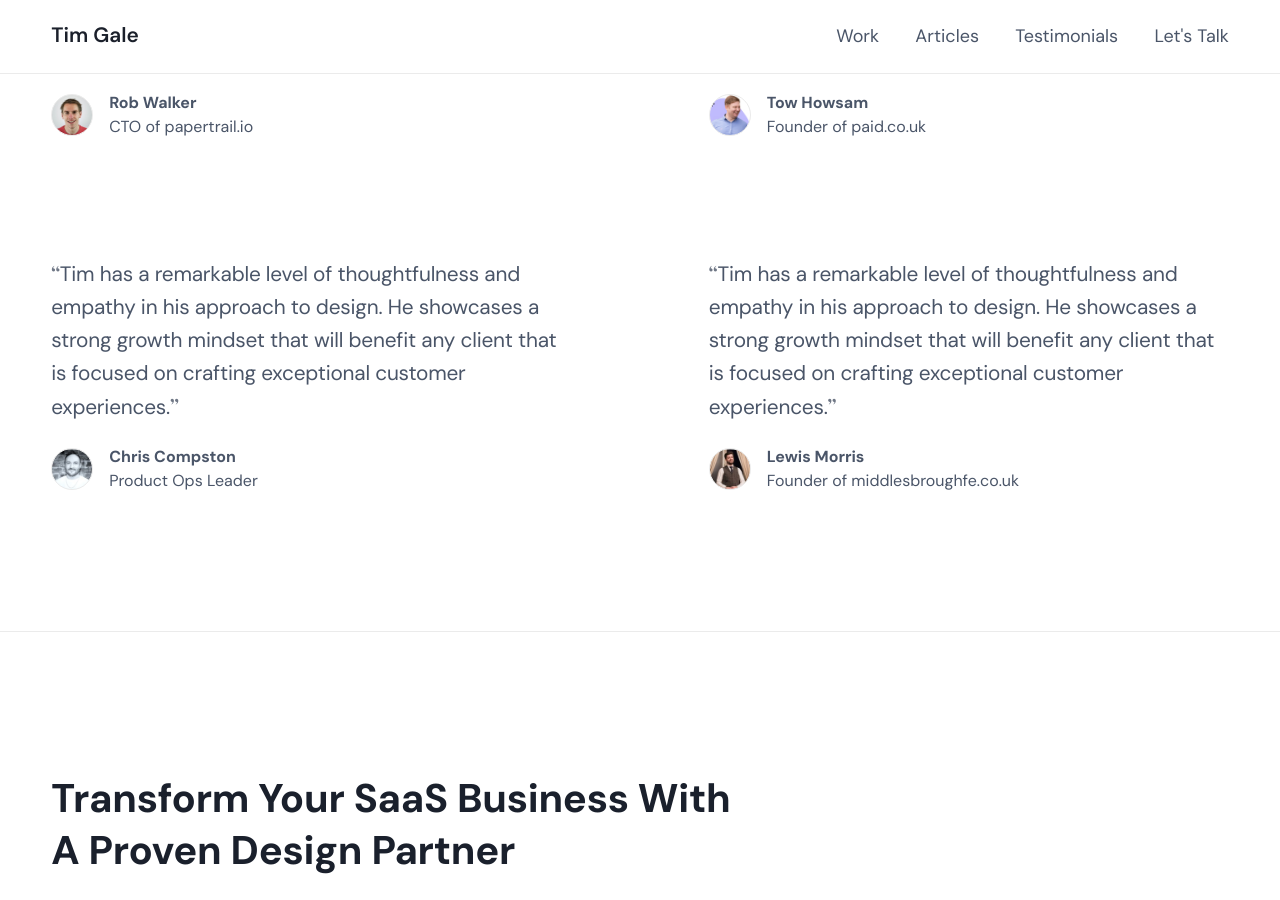
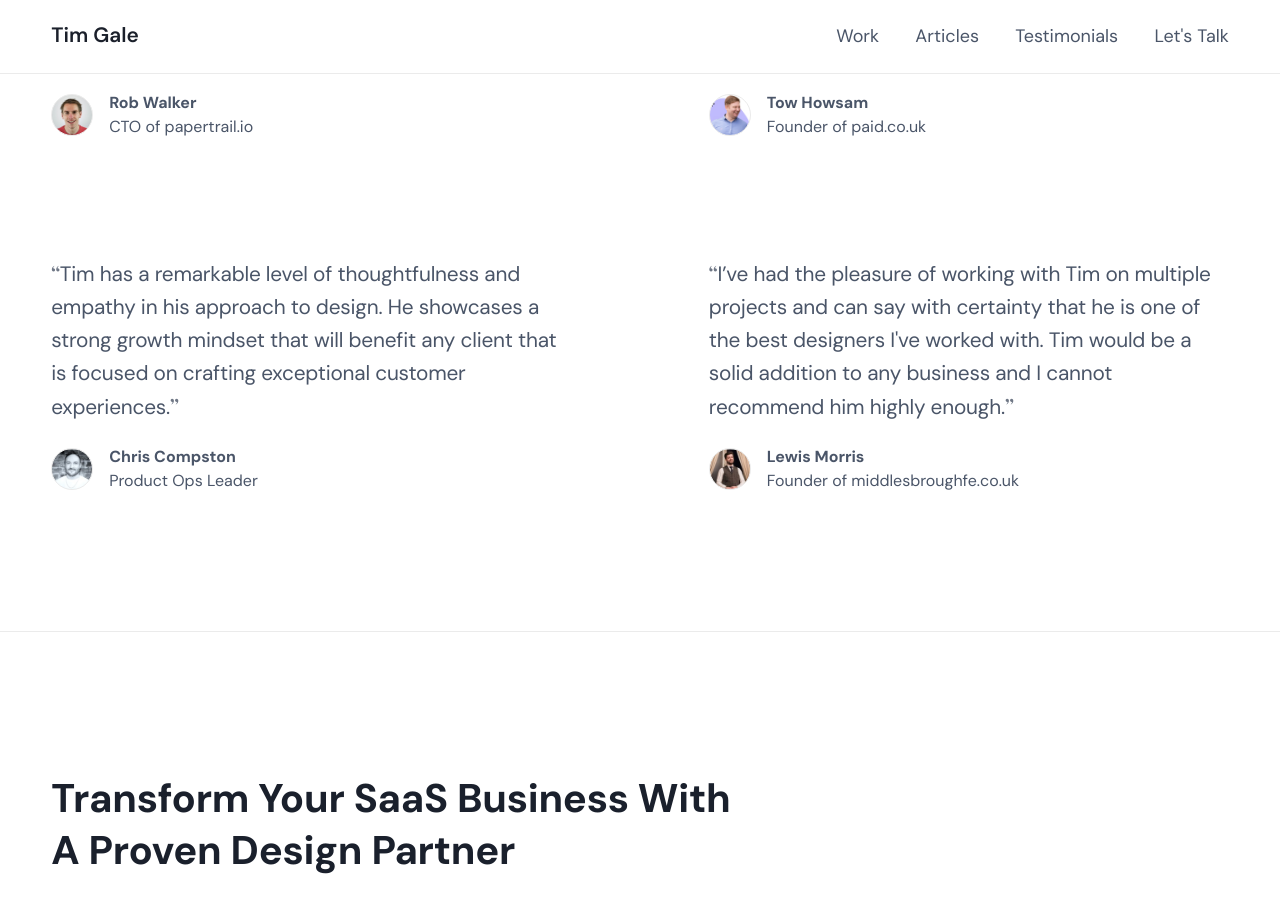
Before and after one commit to timgale/timgale.github.io, a Jekyll site: the page built from index.html, in a window 1280 px wide and 900 px high, scrolled down 4888 px. Built offline with Jekyll 4.4.1, drawn with Linux system fonts in a browser that asks for light colours.

Commit message:
Update LM testimonial

```diff
--- a/index.html
+++ b/index.html
@@ -146,7 +146,7 @@ layout: default
 						</div>
 					</div>
 					<div class="quote--charlie">
-						<p><span class="quote-mark">“</span>Tim has a remarkable level of thoughtfulness and empathy in his approach to design. He showcases a strong growth mindset that will benefit any client that is focused on crafting exceptional customer experiences.<span class="quote-mark">”</span></p>
+						<p><span class="quote-mark">“</span>I’ve had the pleasure of working with Tim on multiple projects and can say with certainty that he is one of the best designers I've worked with. Tim would be a solid addition to any business and I cannot recommend him highly enough.<span class="quote-mark">”</span></p>
 						<div class="client">
 							<div class="photo quote-5"></div>
 							<div class="client-meta">
```
